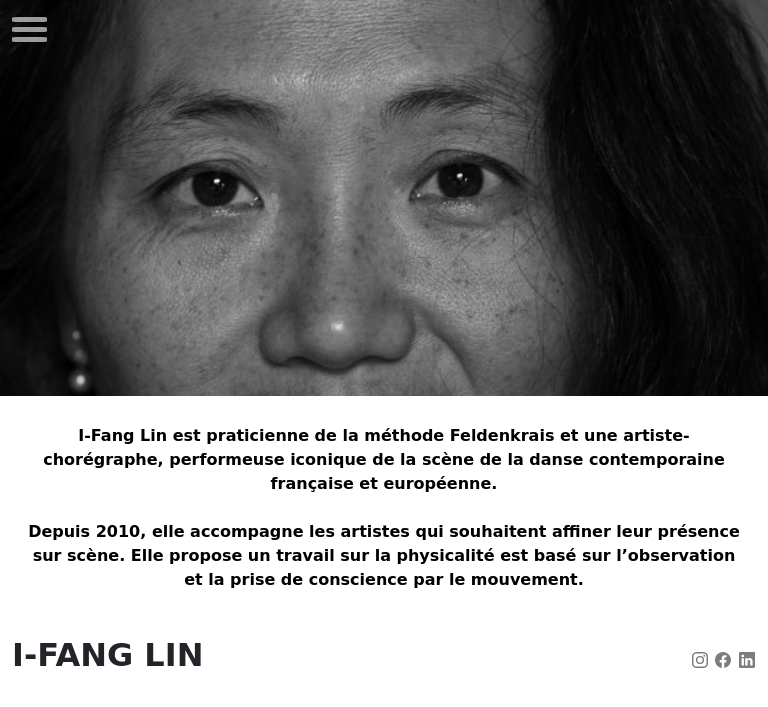
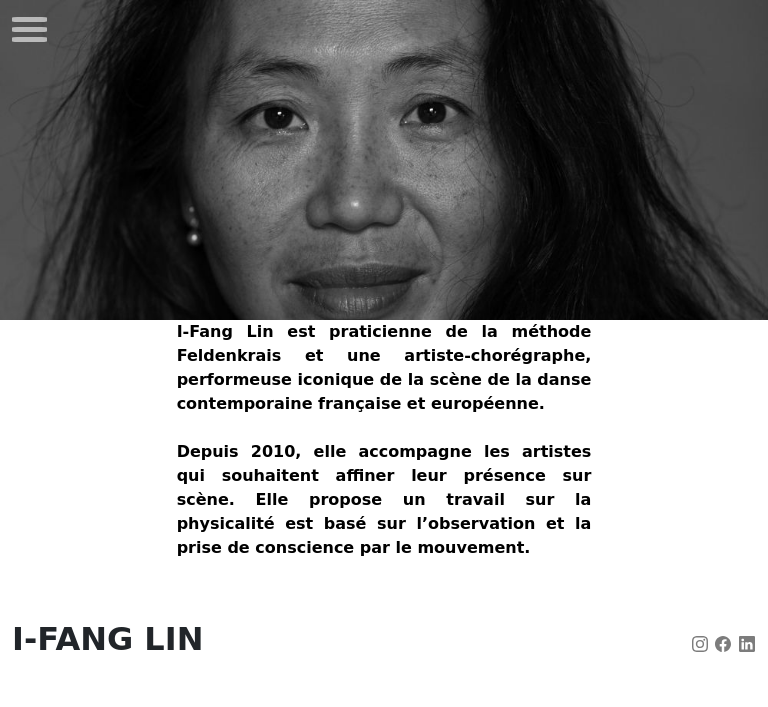
Before and after one commit to audnizuka/LinVitrine-master, a PHP site: page /home.html in a window 768 px wide. Shown: the top 707 px of the page. Run offline with PHP 8.4, Linux system fonts and the light colour scheme; some libraries are stand-ins or nearby versions; some web fonts are replaced.

Commit message:
retouches home page

```diff
--- a/cieMaiastra.html
+++ b/cieMaiastra.html
@@ -47,7 +47,7 @@
                 <p id="txt2">
                     Après avoir été interprète et associée aux créations de
                     grands chorégraphes comme Christian Rizzo, Mathilde
-                    Monnier, François Verret, Pierre Droulers... elle engage
+                    Monnier, François Verret, Pierre Droulers... I-Fang Lin engage
                     avec MAISTRA un projet ambitieux entre recherche,
                     création, pratiques amateurs et pratiques somatiques.
                     Artiste associée complice des scènes croisées
--- a/stylemain.css
+++ b/stylemain.css
@@ -705,22 +705,25 @@ a.close:hover {
     }
 
     .bg-imageresized {
-        background-size: 160%;
+        background-size: 110%;
     }
 
     header.bg-imageresized {
-        height: 37rem;
+        height: 36rem;
     }
 
     header {
         height: 42rem;
     }
 
+    section{
+        margin: 1em 17% 0 17%;
+    }
 
     .presentation {
         bottom: -1.75rem !important;
         width: 100%;
-        text-align: center;
+        text-align: justify;
     }
 
     .calendrier {
@@ -751,19 +754,39 @@ a.close:hover {
 }
 
 
+@media screen and (min-width: 768px) and (max-width: 970px) {
+    .bg-imageresized {
+        background-size: contain !important;
+        height: 43.5em;
+    }
+
+    #home>.conteneur>.presentation {
+        bottom: 0 !important;
+        width: 100%;
+        text-align: justify;
+        max-width: 100%;
+    }
+
+    .biographie {
+        margin: 0em 23% 0 23%;
+    }
+}
+
+
+
 /*Menu Medium & Large Screen*/
 
 @media screen and (min-width: 769px) {
 
 
     #txt2 {
-        margin: 2em 12% 0 12%;
+        margin: 2em 22% 0 22%;
     }
 
     #txt1,
     #txt2,
     #txt3>p {
-        font-size: 1.1em !important;
+        font-size: 1em !important;
     }
 
     .sidenav {
@@ -838,13 +861,13 @@ a.close:hover {
     }
 
     #txt2 {
-        margin: 1.5em 16.75% 0 16.75%;
+        margin: 1.5em 22.75% 0 22.75%;
     }
 
     #txt1,
     #txt2,
     #txt3>p {
-        font-size: 1.25em !important;
+        font-size: 1em !important;
     }
 
     .collaboration {
@@ -852,7 +875,7 @@ a.close:hover {
     }
 
     .presentation>.biographie p {
-        font-size: 1.25rem !important;
+        font-size: 1em !important;
     }
 
     .bg-imagecontact {
```
